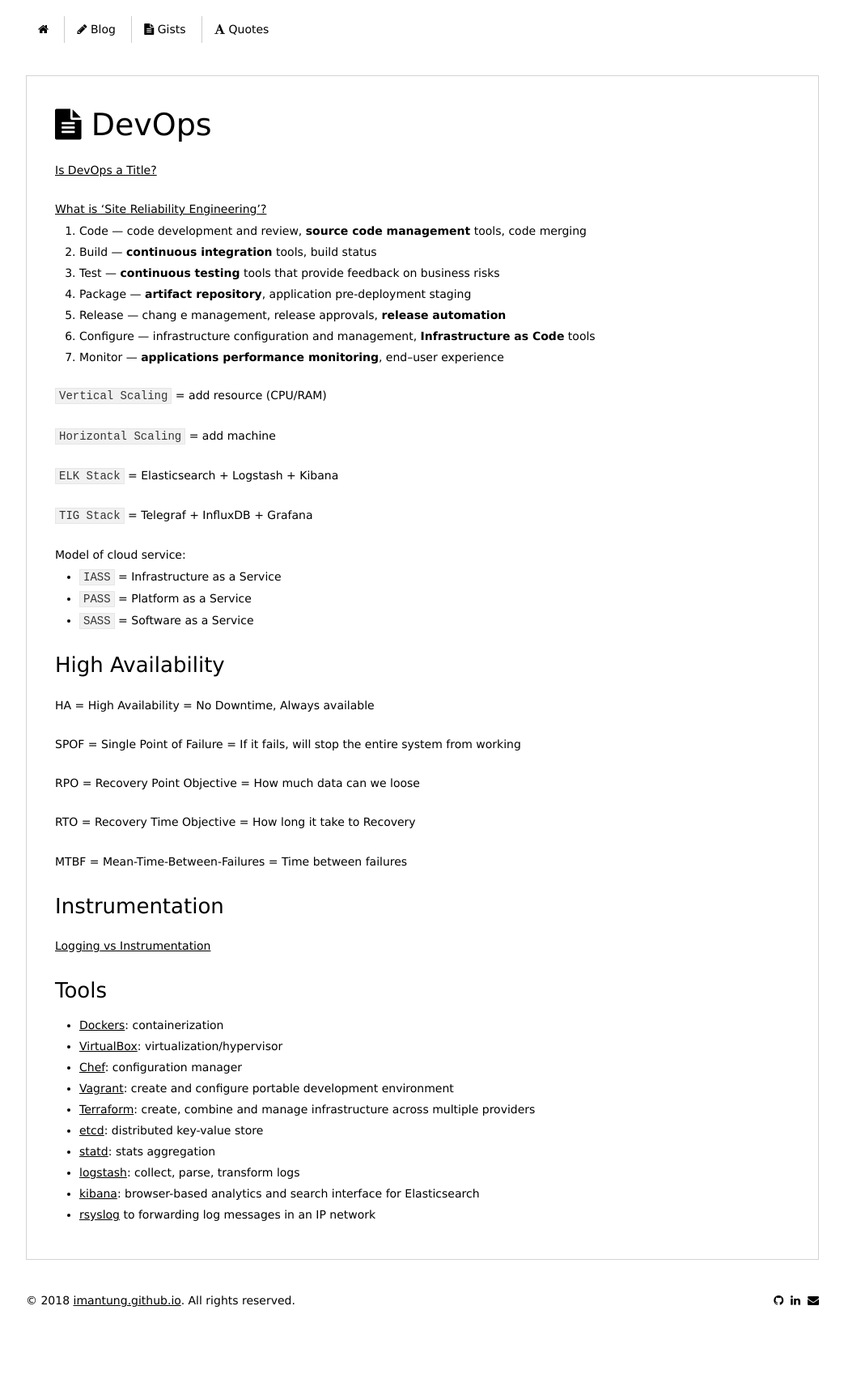
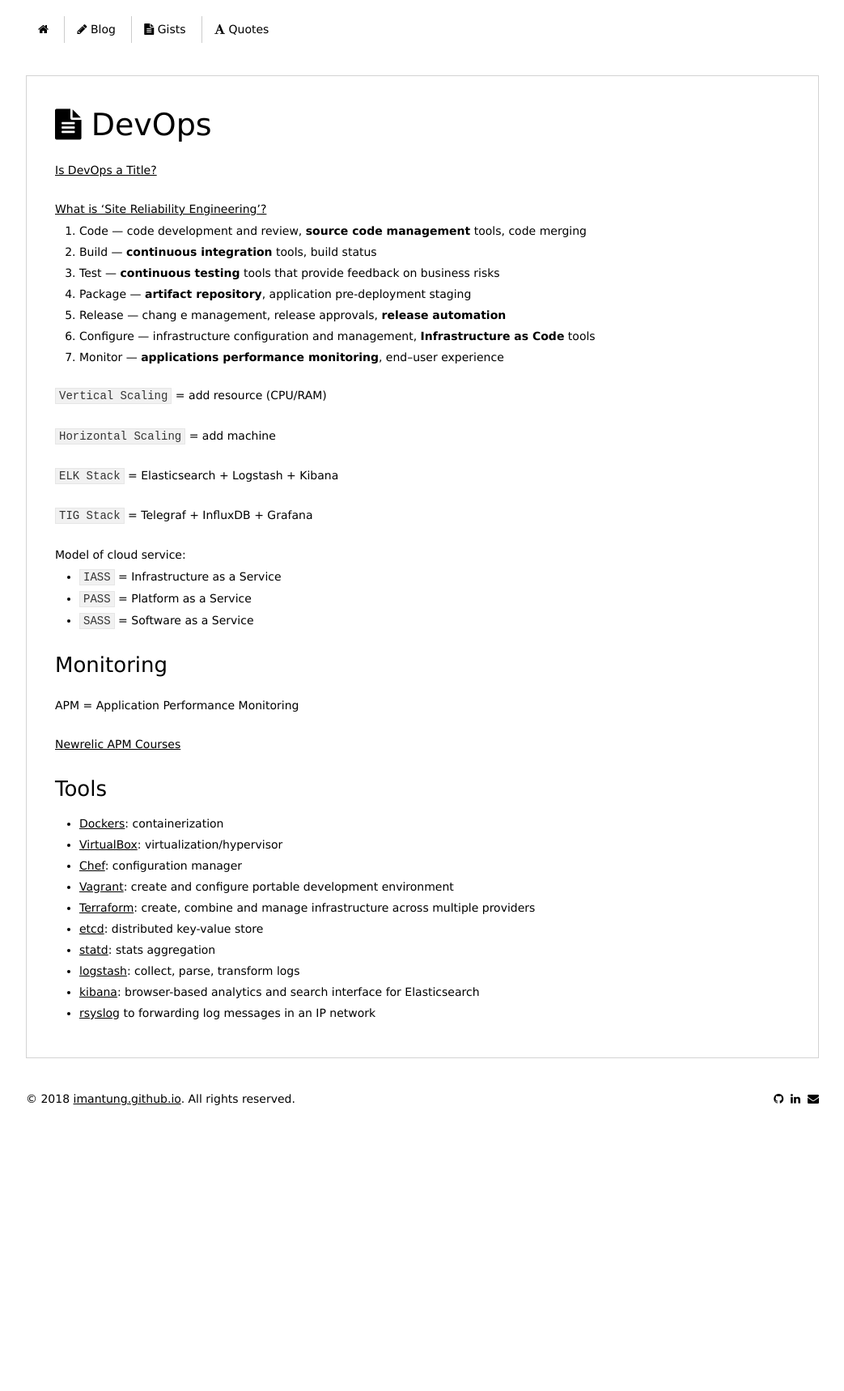
Before and after one commit to imantung/imantung.github.io, a Jekyll site: the page built from gist/concepts/devops.md, in a window 1280 px wide. Shown: the whole page at 81% size, without its empty margins (118-1161 px from the left). Built offline with Jekyll 4.4.1, drawn with Linux system fonts in a browser that asks for light colours; nearby versions of some CDN libraries; after the commit the page ends 1468 px from its top, so only the background shows below that.

Commit message:
[iman] update content

```diff
--- a/gist/concepts/devops.md
+++ b/gist/concepts/devops.md
@@ -28,24 +28,12 @@ Model of cloud service:
 - `PASS` = Platform as a Service
 - `SASS` = Software as a Service
 
-### High Availability
 
-HA = High Availability = No Downtime, Always available
+### Monitoring
 
-SPOF = Single Point of Failure = If it fails, will stop the entire system from working
+APM = Application Performance Monitoring
 
-RPO = Recovery Point Objective = How much data can we loose
-
-RTO = Recovery Time Objective = How long it take to Recovery
-
-MTBF = Mean-Time-Between-Failures = Time between failures
-
-
-### Instrumentation
-
-
-[Logging vs Instrumentation](https://peter.bourgon.org/blog/2016/02/07/logging-v-instrumentation.html)
-
+[Newrelic APM Courses](https://learn.newrelic.com/courses/intro_apm)
 
 ### Tools
 - [Dockers](/docker.md): containerization
```
Also changed, not shown: _draft/how-i-explain-interface.md (+33 -0 lines), gist/concepts/documentation.md (+9 -6 lines), gist/techstacks/elasticsearch.md (+4 -0 lines), gist/techstacks/k8s.md (+4 -1 lines).
